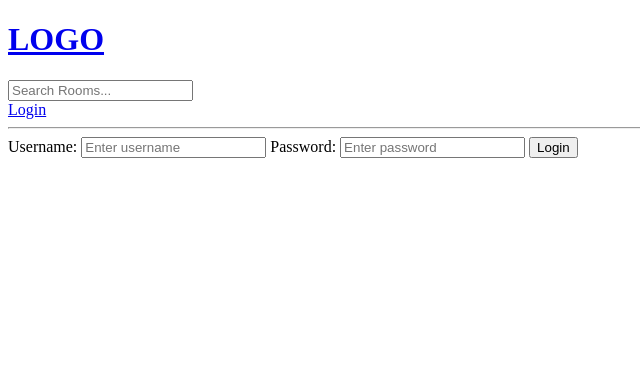
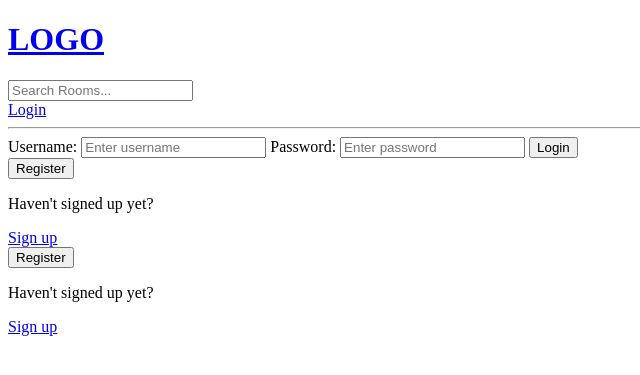
Before and after one commit to anuj8848/StudyBud, a Django app: template studybd/base/templates/base/login_register.html in a window 1280 px wide. Shown: the top 375 px of the page, without its empty margins (0-640 px from the left). Run offline with Django 3.2, Linux system fonts and the light colour scheme; the template is opened without the code that fills it, so the values that code supplies are empty.

Commit message:
Registration feature added

```diff
--- a/studybd/base/templates/base/login_register.html
+++ b/studybd/base/templates/base/login_register.html
@@ -16,6 +16,36 @@
 
         <input type="submit" value="Login">
     </form>
+
 </div>
 
+<div>
+    <form method="POST" action="">
+        {% csrf_token %}
+
+
+
+        <input type="submit" value="Register">
+    </form>
+
+    <p>Haven't signed up yet?</p>
+    <a href="{% url 'register' %}">Sign up</a>
+
+</div>
+
+<div>
+    <form method="POST" action="">
+        {% csrf_token %}
+
+
+
+        <input type="submit" value="Register">
+    </form>
+
+    <p>Haven't signed up yet?</p>
+    <a href="{% url 'register' %}">Sign up</a>
+
+</div>
+
+
 {% endblock content %}
--- a/studybd/base/urls.py
+++ b/studybd/base/urls.py
@@ -4,6 +4,7 @@ from . import views
 urlpatterns = [
     path("login/",views.loginPage, name="login"),
     path("logout/",views.logoutUser, name="logout"),
+    path("register/",views.registerPage,name="register"),
     path("",views.home,name="home"),
     path('room/<str:pk>/',views.room,name="room"),
     path('create-room/',views.createRoom,name='create-room'),
@@ -11,4 +12,5 @@ urlpatterns = [
     path('delete-room/<str:pk>',views.deleteRoom,name='delete-room'),
 
 
+
 ]
```
Also changed, not shown: studybd/base/views.py (+8 -1 lines).
